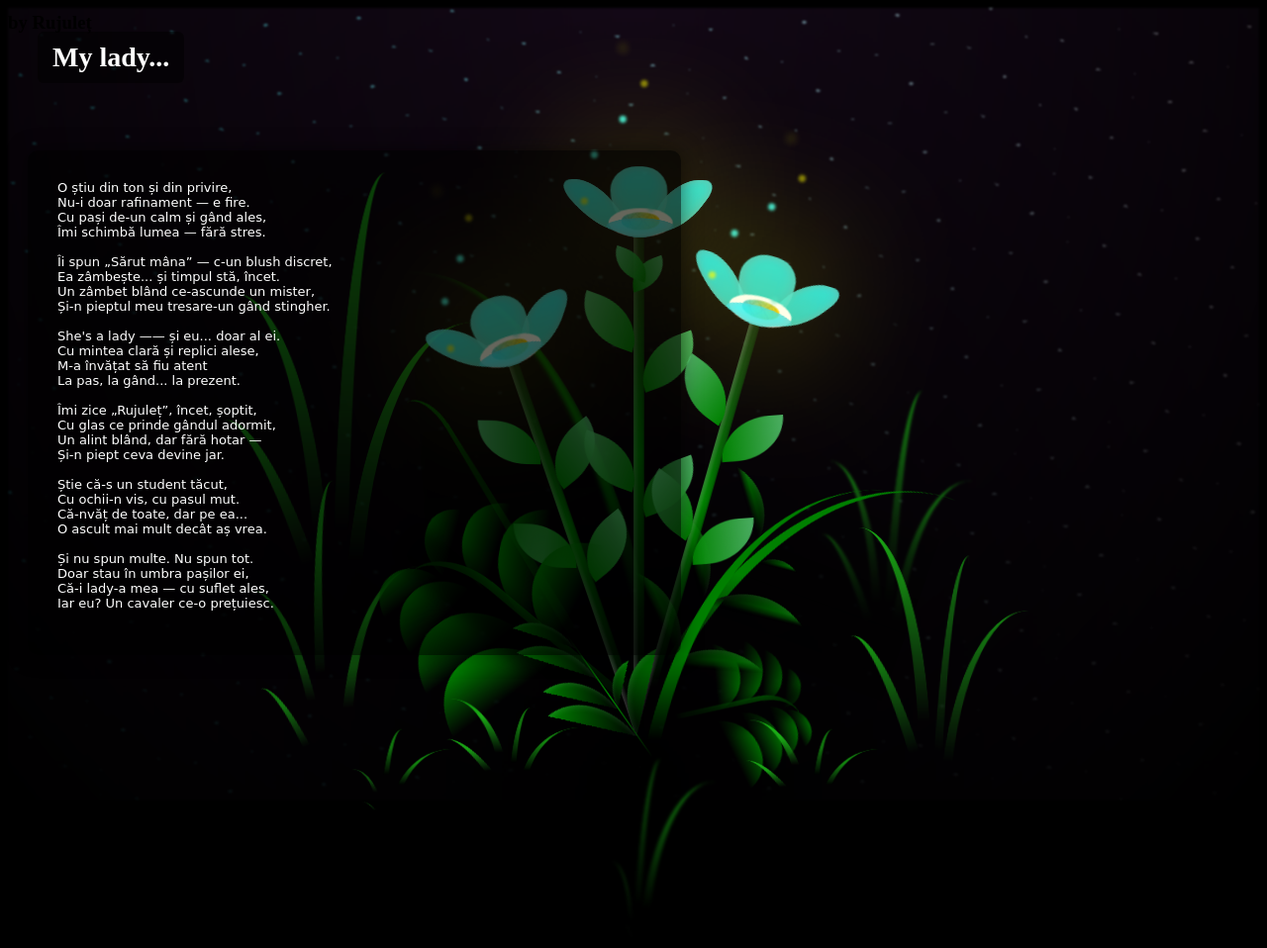
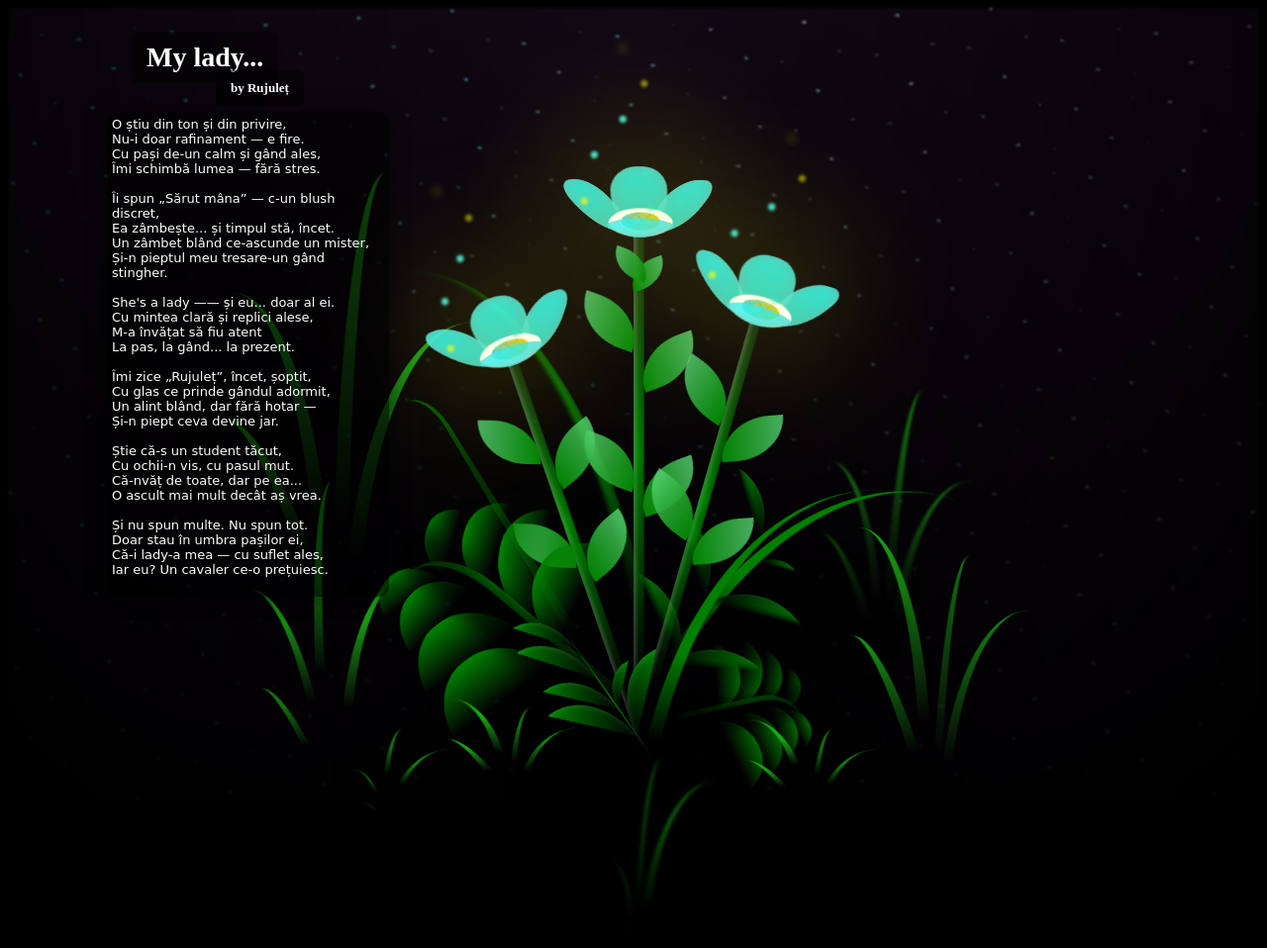
Before and after one commit to Adelle2020/for-My-Lady-by-Rujulet, a plain HTML site: page index.html in a window 1280 px wide. Shown: the top 958 px of the page at 99% size. Drawn offline with Linux system fonts and the light colour scheme.

Commit message:
Flowerssss

```diff
--- a/css/main.css
+++ b/css/main.css
@@ -1610,7 +1610,7 @@ body {
 .titlu {
   position: absolute;
   top: 20px;
-  left: 30px;
+  left: 125px;
   font-size: 28px;
   background-color: rgba(0,0,0,0.5);
   padding: 10px 15px;
@@ -1618,22 +1618,36 @@ body {
   color: white;
   pointer-events: auto;
 }
+/* Titlul sus stânga */
+.subtitlu {
+  position: absolute;
+  top: 65px;
+  left: 210px;
+  font-size: 13px;
+  background-color: rgba(0,0,0,0.5);
+  padding: 10px 15px;
+  border-radius: 6px;
+  color: white;
+  pointer-events: auto;
+}
 
 /* Casetă de text mai jos */
 .text-box {
   font-family: 'Dancing Script', cursive;
   font-size: 13px;
   position:  relative;
-  top: 100px;
-  left: 20px;
-  max-width: 600px;
+  top: 120px;
+  left: 100px;
+  max-width: 275px;
   background-color: rgba(0,0,0,0.6);
   box-shadow: 0 0 20px rgba(0,0,0,0.5);
-  padding: 30px;
+  padding: 5px;
   border-radius: 10px;
   color: white;
   pointer-events: auto;
   z-index: 10;
+  -webkit-animation: bloom 2s ease-in-out forwards;
+  animation: bloom 1.5s ease-in-out forwards;
 }
 
 @keyframes bloom {
```
